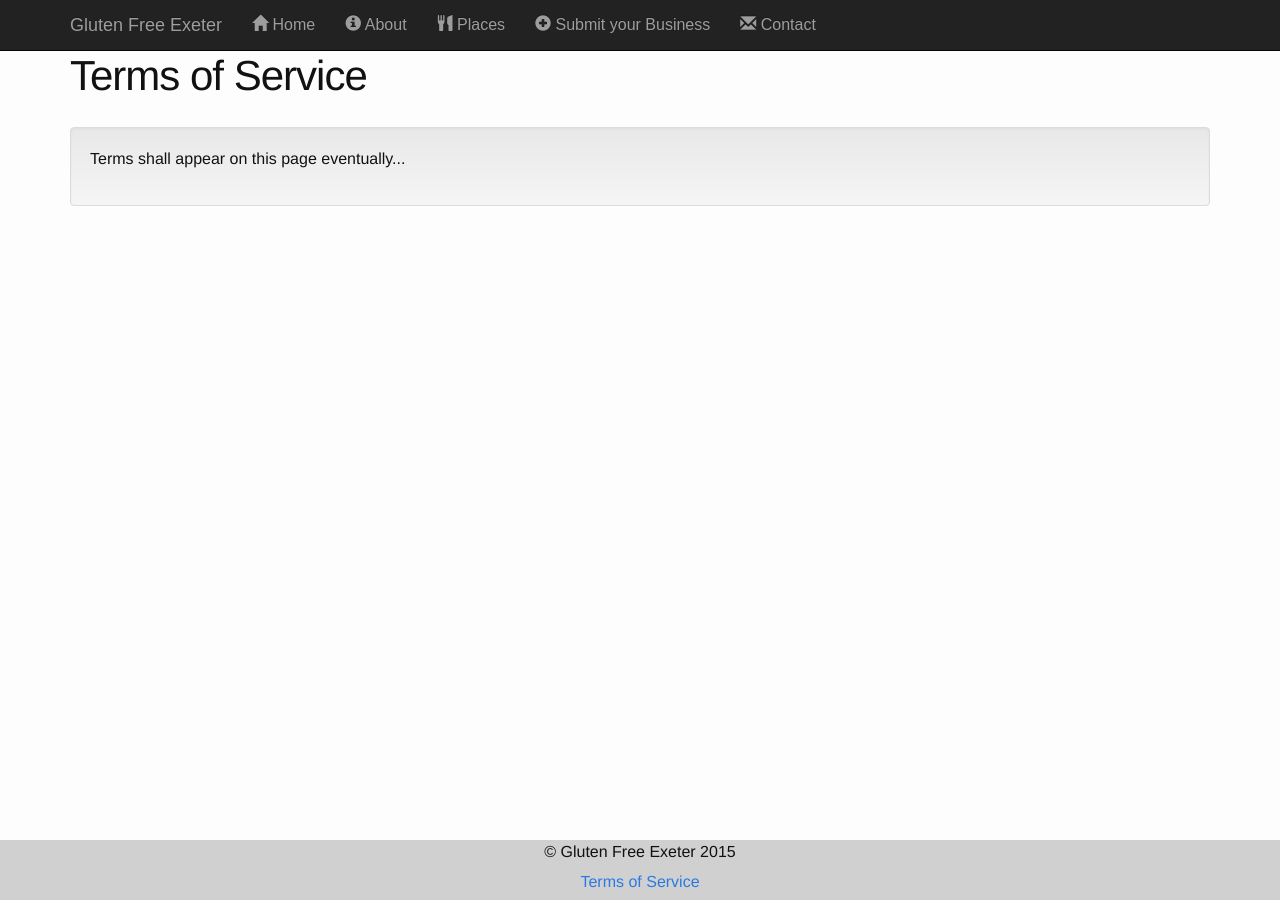
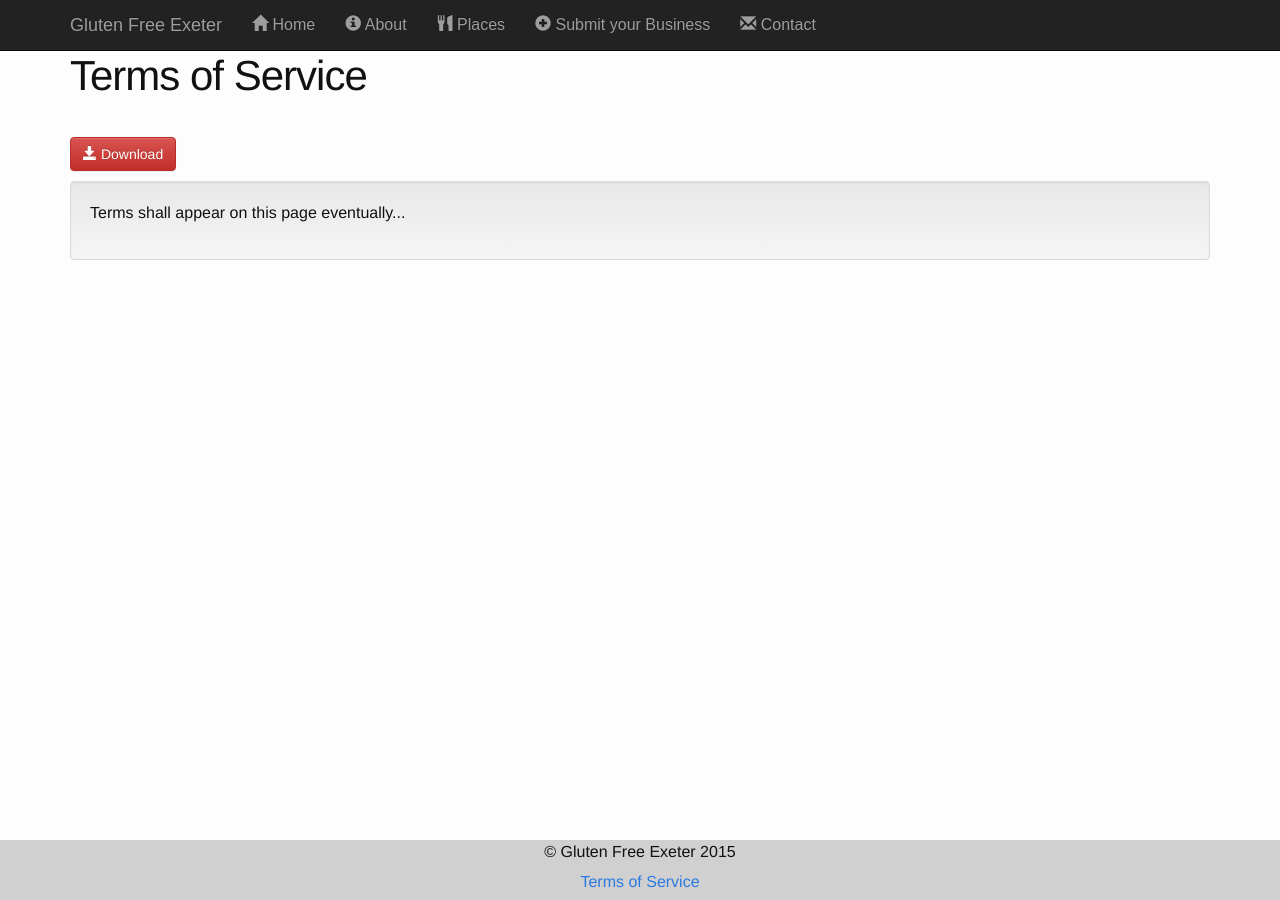
Before and after one commit to Dansmithyy/gfexe, a Jekyll site: the page built from tos.html, in a window 1280 px wide. Built offline with Jekyll 4.4.1, drawn with Linux system fonts in a browser that asks for light colours; nearby versions of some CDN libraries.

Commit message:
Added a download button for terms of service

```diff
--- a/css/main.scss
+++ b/css/main.scss
@@ -119,3 +119,8 @@ body {
 	text-align:center;
 	line-height: 5px;
 }
+
+#downloadbtn {
+  margin-top: 10px;
+  margin-bottom: 10px;
+}
--- a/tos.html
+++ b/tos.html
@@ -3,6 +3,7 @@ layout: page
 title: Terms of Service
 permalink: /terms/
 ---
+<button type="button" class="btn btn-danger" id="downloadbtn"><span class="glyphicon glyphicon-save" aria-hidden="true"></span> Download</button>
 
 <div class="well">
   <p>Terms shall appear on this page eventually...
```
